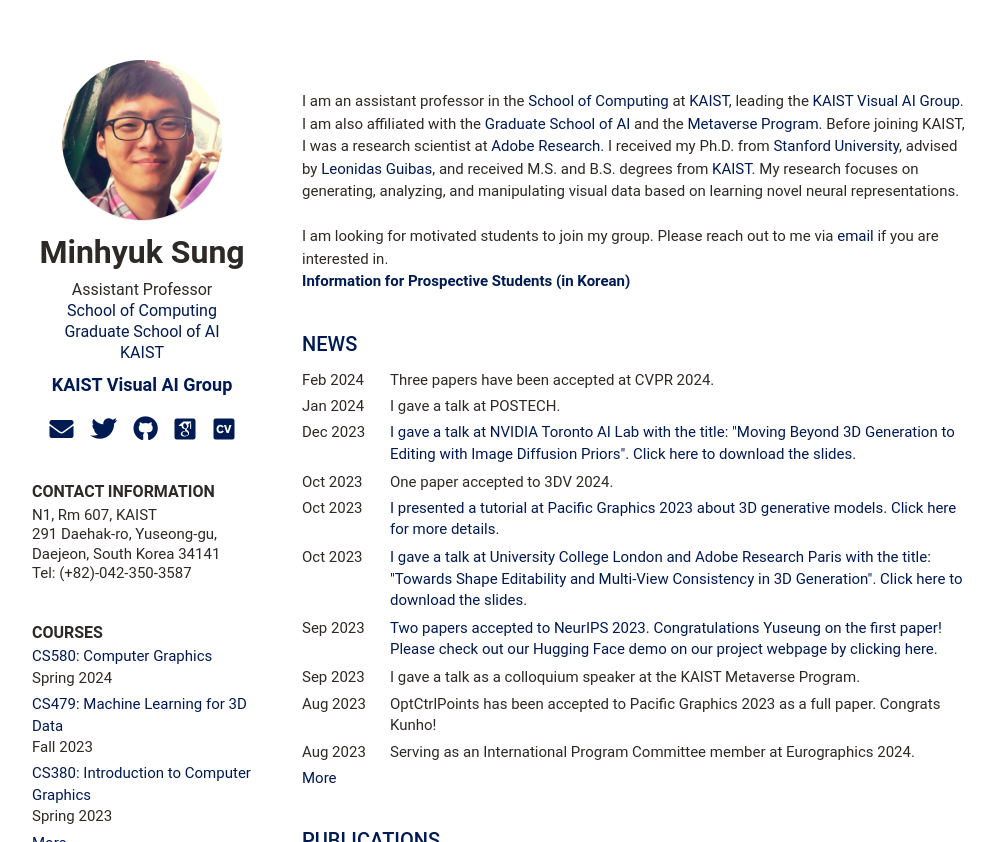
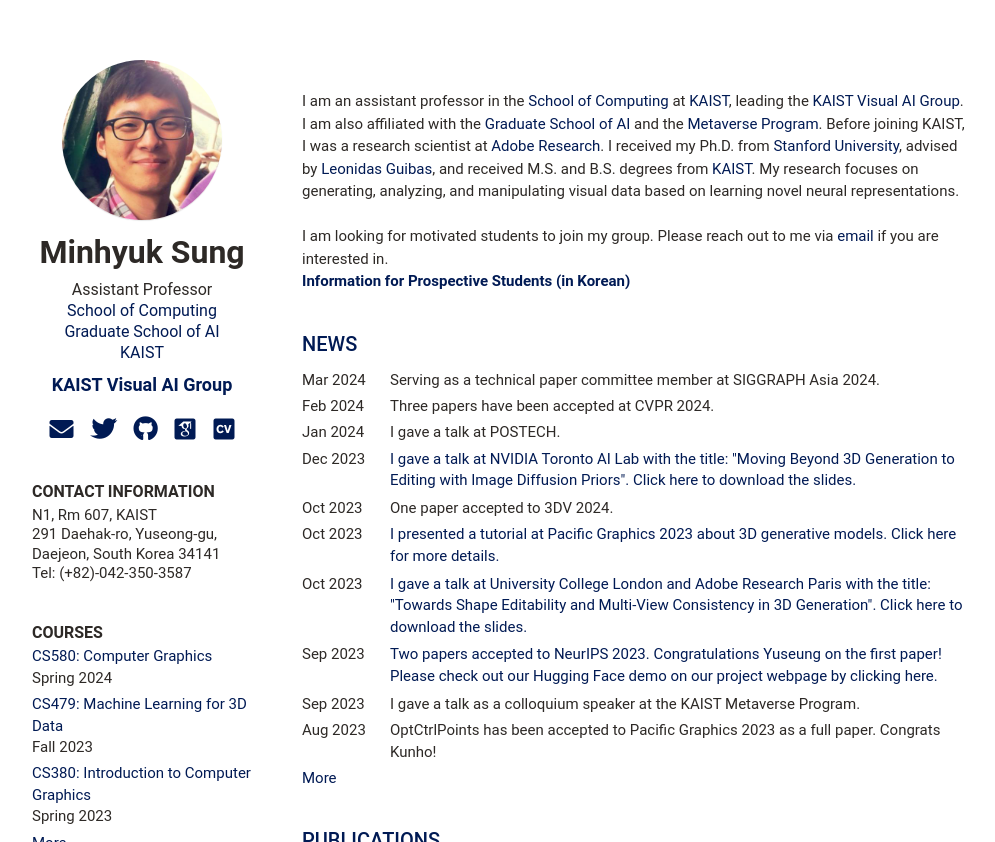
Before and after one commit to mhsung/mhsung.github.io, a Jekyll site: the page built from index.html, in a window 1280 px wide and 900 px high, cut to the strip 0-842 px from the top of the window. Shown: the whole strip, without its empty margins (126-1121 px from the left). Built offline with Jekyll 4.4.1, drawn with Linux system fonts in a browser that asks for light colours; some web fonts are replaced.

Commit message:
Updated.

```diff
--- a/_data/news.yml
+++ b/_data/news.yml
@@ -1,4 +1,6 @@
 news:
+    - title: "Serving as a technical paper committee member at SIGGRAPH Asia 2024."
+      time: Mar 2024
     - title: "Three papers have been accepted at CVPR 2024."
       time: Feb 2024
     - title: "I gave a talk at POSTECH."
```
